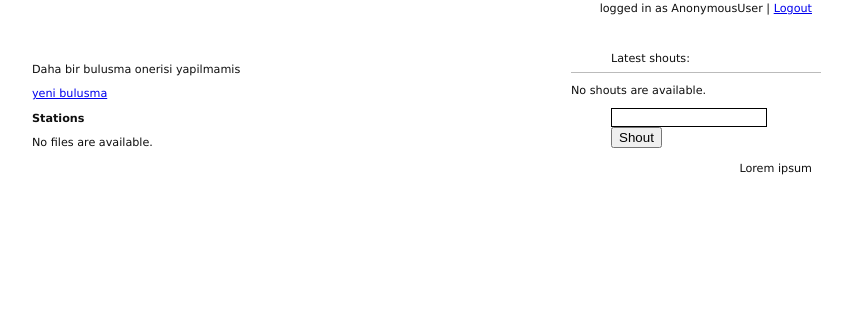
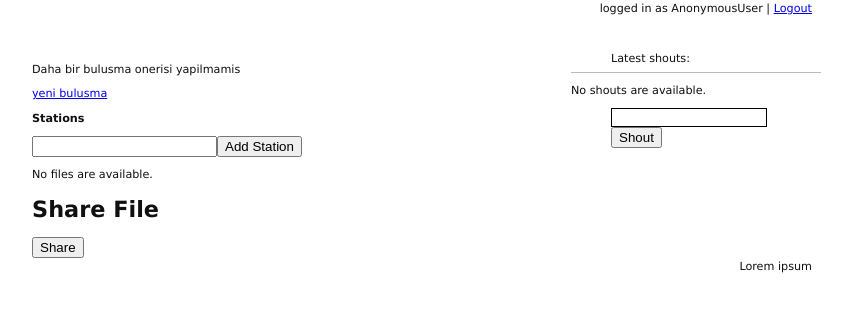
Before and after one commit to refik/uppsala, a Django app: template templates/frontpage/logged_in.html in a window 1280 px wide. Shown: the part 79-391 px from the top of the page, without its empty margins (218-1070 px from the left). Run offline with Django 3.2, Linux system fonts and the light colour scheme; the template is opened without the code that fills it, so the values that code supplies are empty.

Commit message:
adding new radio & new file buttons back to the frontpage app

```diff
--- a/templates/frontpage/logged_in.html
+++ b/templates/frontpage/logged_in.html
@@ -15,10 +15,16 @@
 	{% block radio_i %}
       {% include "radio/index.html" %}
 	{% endblock %}
+	{% block new_radio_i %}
+	  {% include "radio/new_radio.html" %}
+	{% endblock %}
   </div>
   <div id="fileshare">
 	{% block fileshare_i %}
       {% include "fileshare/index.html" %}
+	{% endblock %}
+	{% block share_a_file_i %}
+	  {% include "fileshare/share_file.html" %}
 	{% endblock %}
   </div>
 </div>
```
